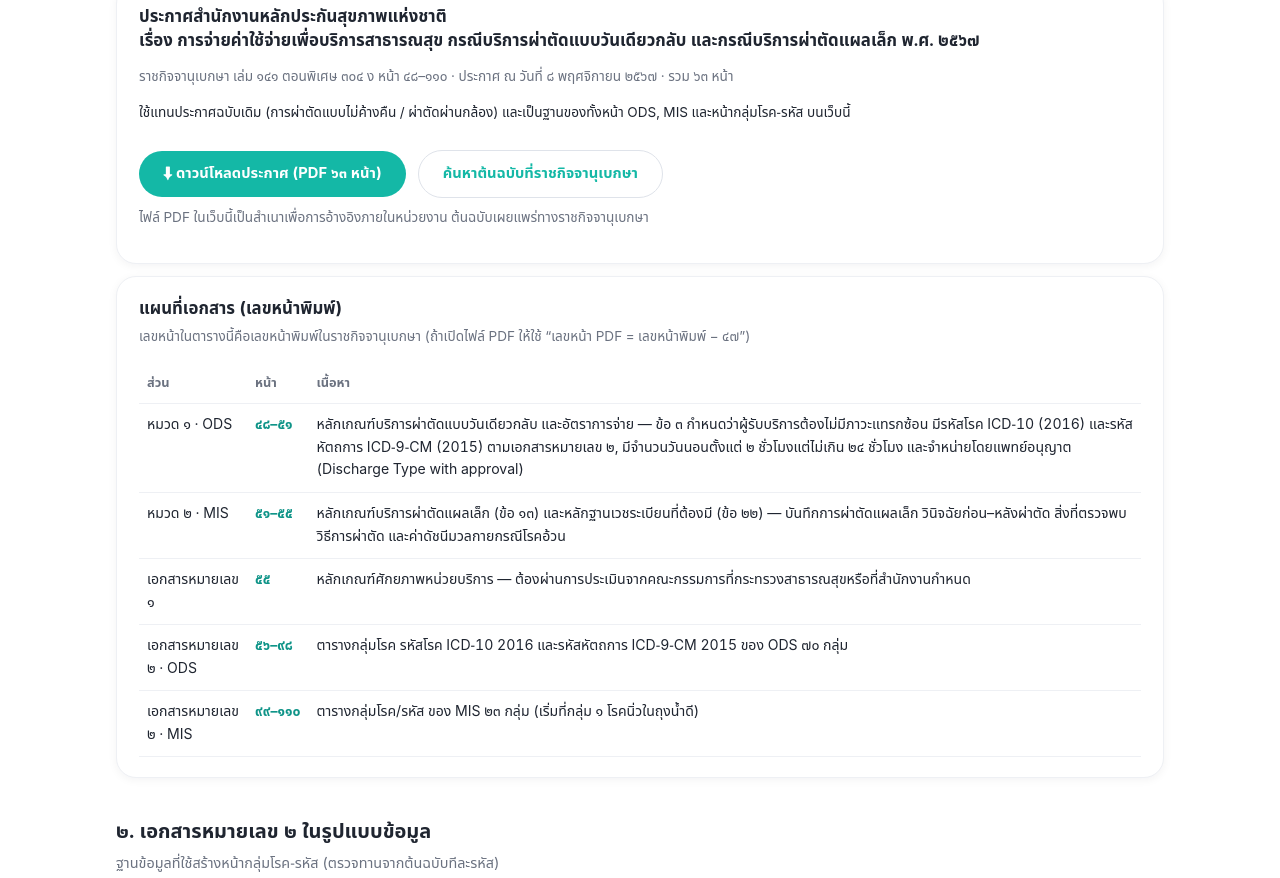
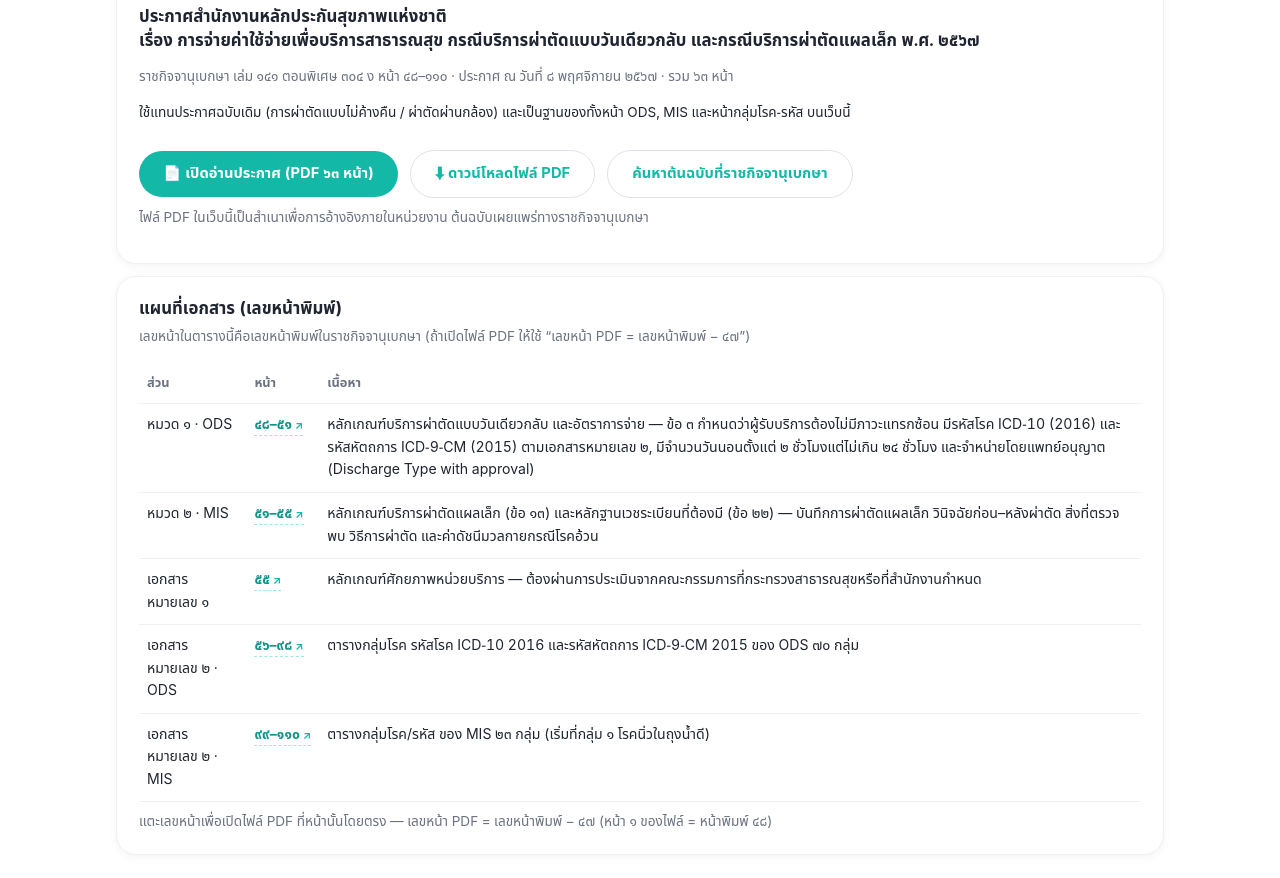
Before and after one commit to kttwatt/ods-orwnh.reg, a plain HTML site: page docs.html in a window 1280 px wide. Shown: the part 350-1228 px from the top of the page. Drawn offline with Linux system fonts and the light colour scheme.

Commit message:
Add announcement PDF buttons and page links on docs page

```diff
--- a/docs.html
+++ b/docs.html
@@ -43,6 +43,8 @@ table.map { width: 100%; border-collapse: collapse; font-size: .88rem; margin-to
 table.map th, table.map td { border-bottom: 1px solid #eef0f4; padding: 10px 8px; text-align: left; vertical-align: top; }
 table.map th { color: #6b7280; font-weight: 700; font-size: .8rem; text-transform: none; white-space: nowrap; }
 table.map td.pg { white-space: nowrap; font-weight: 700; color: #0f9488; }
+table.map td.pg a { color: #0f9488; text-decoration: none; border-bottom: 1px dashed #9ee8e0; }
+table.map td.pg a::after { content: " ↗"; font-size: .78em; color: #14b8a6; }
 ul.clean { margin: 8px 0 0; padding-left: 20px; }
 ul.clean li { margin: 6px 0; }
 .kv { display: grid; grid-template-columns: repeat(auto-fit, minmax(150px,1fr)); gap: 10px; margin-top: 12px; }
@@ -91,7 +93,8 @@ footer { margin-top: 42px; font-size: .82rem; color: #6b7280; border-top: 1px so
         ราชกิจจานุเบกษา เล่ม ๑๔๑ ตอนพิเศษ ๓๐๔ ง หน้า ๔๘–๑๑๐ · ประกาศ ณ วันที่ ๘ พฤศจิกายน ๒๕๖๗ · รวม ๖๓ หน้า
       </p>
       <p class="small">ใช้แทนประกาศฉบับเดิม (การผ่าตัดแบบไม่ค้างคืน / ผ่าตัดผ่านกล้อง) และเป็นฐานของทั้งหน้า ODS, MIS และหน้ากลุ่มโรค-รหัส บนเว็บนี้</p>
-      <a class="btn btn-dark" href="ods-mis-2567-announcement.pdf" download>⬇ ดาวน์โหลดประกาศ (PDF ๖๓ หน้า)</a>
+      <a class="btn btn-dark" href="ods-mis-2567-announcement.pdf" target="_blank" rel="noopener">📄 เปิดอ่านประกาศ (PDF ๖๓ หน้า)</a>
+      <a class="btn btn-line" href="ods-mis-2567-announcement.pdf" download>⬇ ดาวน์โหลดไฟล์ PDF</a>
       <a class="btn btn-line" href="https://ratchakitcha.soc.go.th/" target="_blank" rel="noopener">ค้นหาต้นฉบับที่ราชกิจจานุเบกษา</a>
       <p class="small muted" style="margin-top:10px">ไฟล์ PDF ในเว็บนี้เป็นสำเนาเพื่อการอ้างอิงภายในหน่วยงาน ต้นฉบับเผยแพร่ทางราชกิจจานุเบกษา</p>
     </div>
@@ -102,26 +105,27 @@ footer { margin-top: 42px; font-size: .82rem; color: #6b7280; border-top: 1px so
       <table class="map">
         <tr><th>ส่วน</th><th>หน้า</th><th>เนื้อหา</th></tr>
         <tr>
-          <td>หมวด ๑ · ODS</td><td class="pg">๔๘–๕๑</td>
+          <td>หมวด ๑ · ODS</td><td class="pg"><a href="ods-mis-2567-announcement.pdf#page=1" target="_blank" rel="noopener">๔๘–๕๑</a></td>
           <td>หลักเกณฑ์บริการผ่าตัดแบบวันเดียวกลับ และอัตราการจ่าย — ข้อ ๓ กำหนดว่าผู้รับบริการต้องไม่มีภาวะแทรกซ้อน มีรหัสโรค ICD-10 (2016) และรหัสหัตถการ ICD-9-CM (2015) ตามเอกสารหมายเลข ๒, มีจำนวนวันนอนตั้งแต่ ๒ ชั่วโมงแต่ไม่เกิน ๒๔ ชั่วโมง และจำหน่ายโดยแพทย์อนุญาต (Discharge Type with approval)</td>
         </tr>
         <tr>
-          <td>หมวด ๒ · MIS</td><td class="pg">๕๑–๕๕</td>
+          <td>หมวด ๒ · MIS</td><td class="pg"><a href="ods-mis-2567-announcement.pdf#page=4" target="_blank" rel="noopener">๕๑–๕๕</a></td>
           <td>หลักเกณฑ์บริการผ่าตัดแผลเล็ก (ข้อ ๑๓) และหลักฐานเวชระเบียนที่ต้องมี (ข้อ ๒๒) — บันทึกการผ่าตัดแผลเล็ก วินิจฉัยก่อน–หลังผ่าตัด สิ่งที่ตรวจพบ วิธีการผ่าตัด และค่าดัชนีมวลกายกรณีโรคอ้วน</td>
         </tr>
         <tr>
-          <td>เอกสารหมายเลข ๑</td><td class="pg">๕๕</td>
+          <td>เอกสารหมายเลข ๑</td><td class="pg"><a href="ods-mis-2567-announcement.pdf#page=8" target="_blank" rel="noopener">๕๕</a></td>
           <td>หลักเกณฑ์ศักยภาพหน่วยบริการ — ต้องผ่านการประเมินจากคณะกรรมการที่กระทรวงสาธารณสุขหรือที่สำนักงานกำหนด</td>
         </tr>
         <tr>
-          <td>เอกสารหมายเลข ๒ · ODS</td><td class="pg">๕๖–๙๘</td>
+          <td>เอกสารหมายเลข ๒ · ODS</td><td class="pg"><a href="ods-mis-2567-announcement.pdf#page=9" target="_blank" rel="noopener">๕๖–๙๘</a></td>
           <td>ตารางกลุ่มโรค รหัสโรค ICD-10 2016 และรหัสหัตถการ ICD-9-CM 2015 ของ ODS ๗๐ กลุ่ม</td>
         </tr>
         <tr>
-          <td>เอกสารหมายเลข ๒ · MIS</td><td class="pg">๙๙–๑๑๐</td>
+          <td>เอกสารหมายเลข ๒ · MIS</td><td class="pg"><a href="ods-mis-2567-announcement.pdf#page=52" target="_blank" rel="noopener">๙๙–๑๑๐</a></td>
           <td>ตารางกลุ่มโรค/รหัส ของ MIS ๒๓ กลุ่ม (เริ่มที่กลุ่ม ๑ โรคนิ่วในถุงน้ำดี)</td>
         </tr>
       </table>
+      <p class="small muted" style="margin:10px 0 0">แตะเลขหน้าเพื่อเปิดไฟล์ PDF ที่หน้านั้นโดยตรง — เลขหน้า PDF = เลขหน้าพิมพ์ − ๔๗ (หน้า ๑ ของไฟล์ = หน้าพิมพ์ ๔๘)</p>
     </div>
   </section>
 
@@ -190,6 +194,7 @@ footer { margin-top: 42px; font-size: .82rem; color: #6b7280; border-top: 1px so
     <h2>๖. ลิงก์หน่วยงาน</h2>
     <div class="card small">
       <ul class="clean">
+        <li><a href="ods-mis-2567-announcement.pdf" target="_blank" rel="noopener">ไฟล์ประกาศในเว็บนี้ (PDF ๖๓ หน้า)</a> — สำเนาเพื่ออ้างอิงภายในหน่วยงาน</li>
         <li><a href="https://ratchakitcha.soc.go.th/" target="_blank" rel="noopener">ราชกิจจานุเบกษา</a> — ต้นฉบับประกาศ</li>
         <li><a href="https://www.nhso.go.th/" target="_blank" rel="noopener">สำนักงานหลักประกันสุขภาพแห่งชาติ (สปสช.)</a> — ประกาศ/แนวทางที่เกี่ยวข้อง</li>
         <li><a href="groups.html">กลุ่มโรค-รหัส (เว็บนี้)</a> — ตารางรหัสพร้อมเลขหน้าอ้างอิง</li>
@@ -198,7 +203,7 @@ footer { margin-top: 42px; font-size: .82rem; color: #6b7280; border-top: 1px so
   </section>
 
   <footer>
-    หน้านี้รวบรวมเฉพาะเอกสารที่ใช้ยืนยันตัวเลขและรหัสบนเว็บ · อัปเดตล่าสุด ๘ พ.ย. ๒๕๖๙
+    หน้านี้รวบรวมเฉพาะเอกสารที่ใช้ยืนยันตัวเลขและรหัสบนเว็บ · อัปเดตล่าสุด ๑๗ พ.ย. ๒๕๖๙
   </footer>
 
 </div>
```
